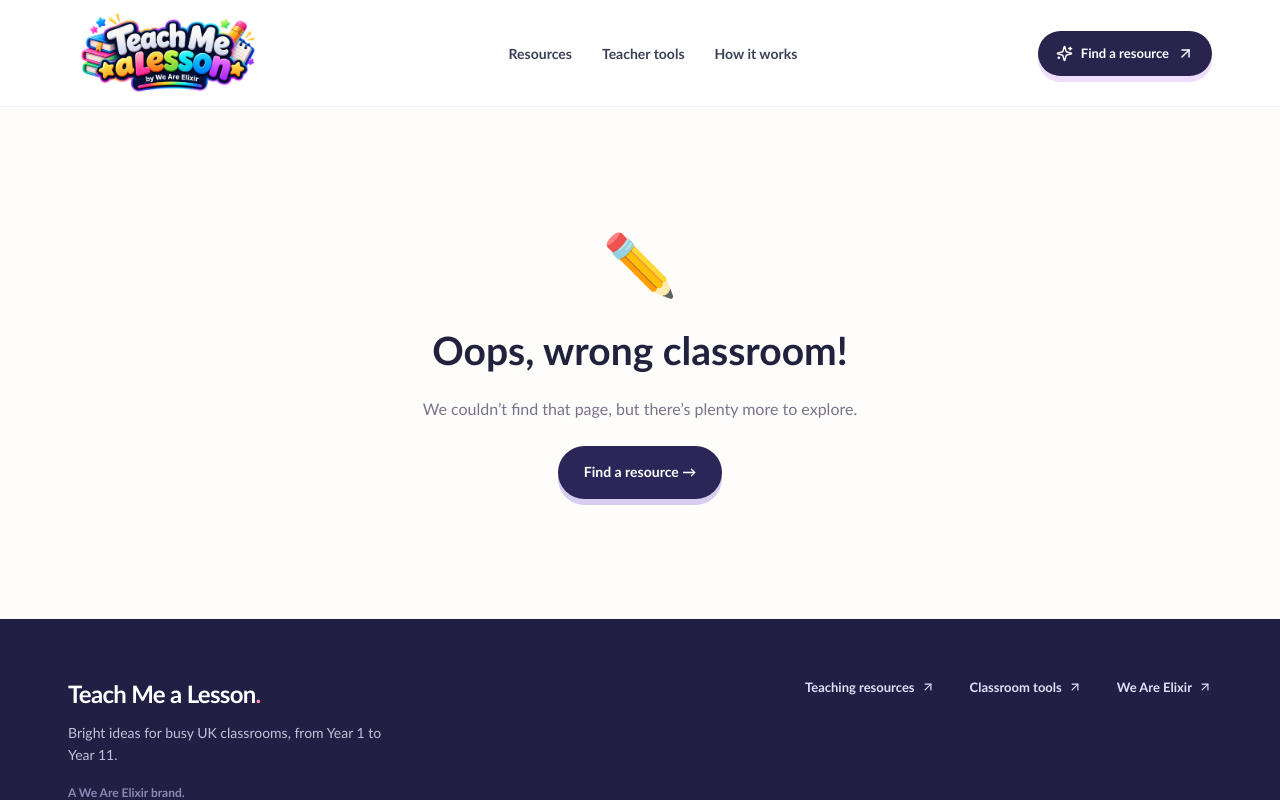
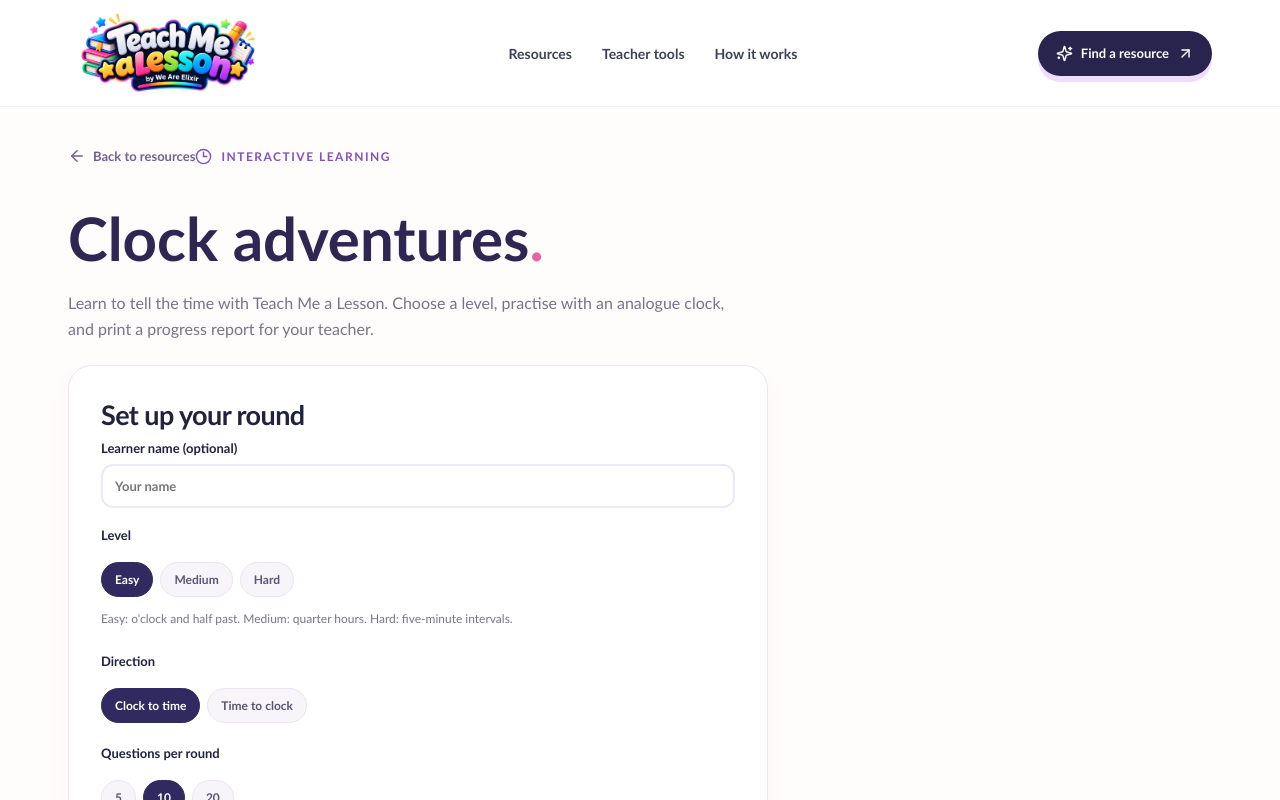
Before and after one commit to elixirentertainmentltd-cyber/teacher, a Next.js app: page /resources/clock-adventures in a window 1280 px wide. Before the commit this address had no page. Shown: the top 800 px of the page. Built offline with nearby package versions, Linux system fonts and the light colour scheme.

Commit message:
Create Clock Adventures route within resources

```diff
--- /dev/null
+++ b/app/resources/clock-adventures/page.tsx
@@ -0,0 +1,4 @@
+import type { Metadata } from "next";
+import ClockLiteracy from "@/components/ClockLiteracy";
+export const metadata: Metadata = {title:"Clock Adventures | Teach Me a Lesson",description:"Interactive analogue clock practice for KS1 and KS2 Maths."};
+export default function ClockAdventuresResource(){return <ClockLiteracy/>;}
```
